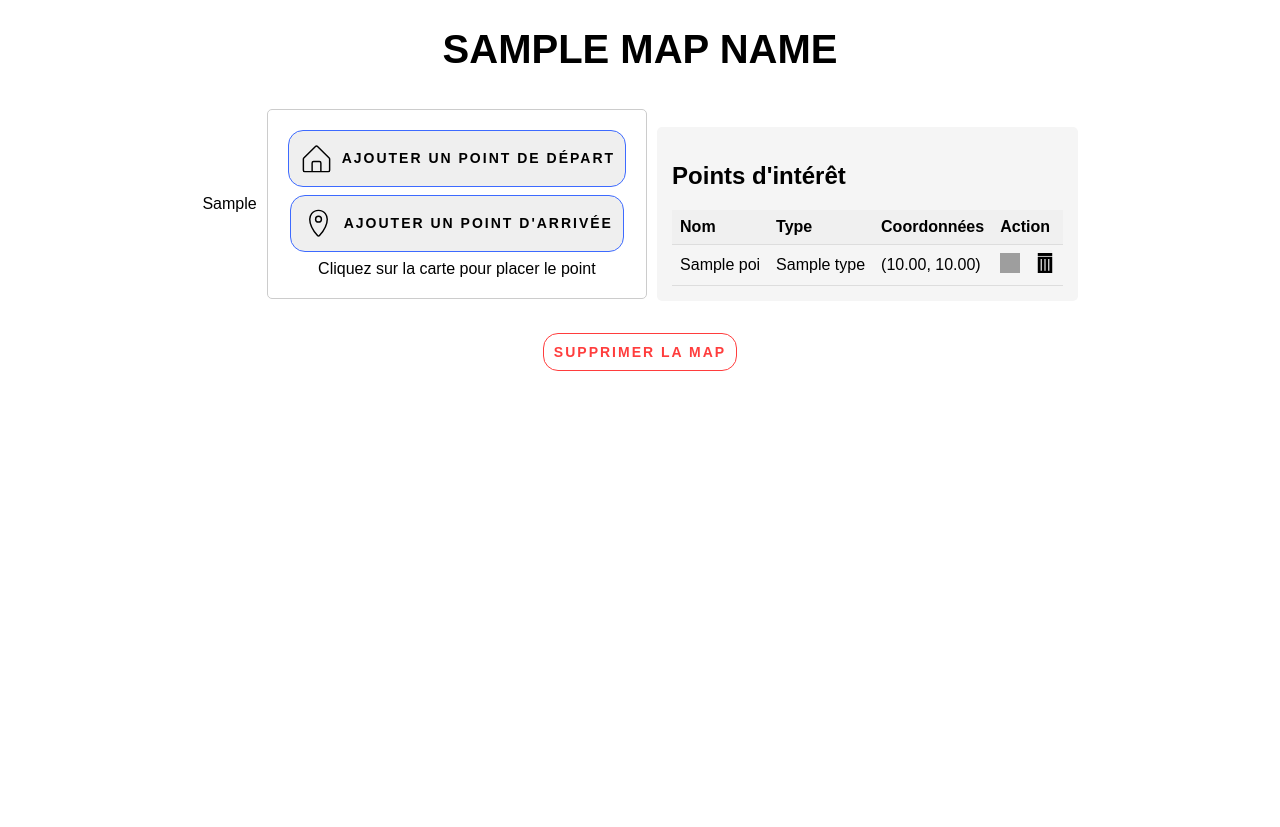
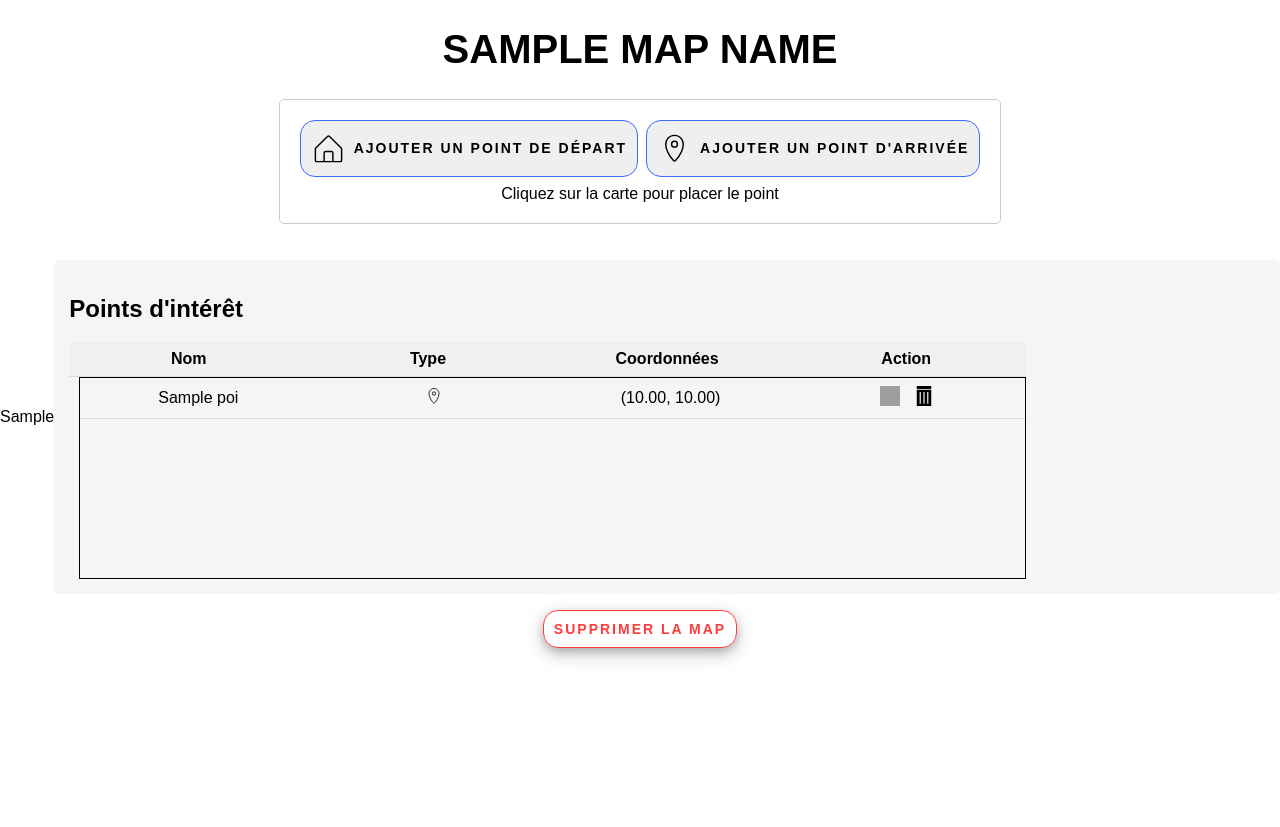
Before and after one commit to Tezay/stoc-kart, a Flask app: template app/templates/viewer.html in a window 1280 px wide. Run offline with Flask 3, Linux system fonts and the light colour scheme; the template is opened without the code that fills it: most values are stand-ins (such as "Sample title", 1, 10 or a date in 2020); some libraries are stand-ins or nearby versions; grey boxes are pictures that could not be loaded.

Commit message:
Enhance viewer interface: improve button layout, add styles, and optimize point of interest display

```diff
--- a/app/static/css/button.css
+++ b/app/static/css/button.css
@@ -26,6 +26,7 @@ button:hover {
     -webkit-transition: all 0.2s ease-in;
     -moz-transition: all 0.2s ease-in;
     transition: all 0.2s ease-in;
+    box-shadow: 0 4px 8px 0 rgba(0, 0, 0, 0.2), 0 6px 20px 0 rgba(0, 0, 0, 0.19);
 }
 
 .effect:hover, .effect-reverse {
--- a/app/static/css/map_list.css
+++ b/app/static/css/map_list.css
@@ -5,7 +5,6 @@
     justify-content: center;
     align-items: center;
     height: 100vh;
-    border: 1px solid black;
 }
 
 ul {
--- a/app/static/css/viewer_style.css
+++ b/app/static/css/viewer_style.css
@@ -3,6 +3,7 @@ main {
     flex-direction: column;
     align-items: center;
     justify-content: center;
+    gap: 1rem;
 }
 
 .map-container {
@@ -10,6 +11,7 @@ main {
     flex-direction: row;
     justify-content: center;
     align-items: center;
+    height: 50%;
 }
 
 .controls {
@@ -17,10 +19,17 @@ main {
     flex-direction: column;
     align-items: center;
     gap: 0.5rem;
-    margin: 10px;
     padding: 20px;
     border: 1px solid #ccc;
     border-radius: 5px;
+}
+
+#controls-buttons {
+    display: flex;
+    justify-content: center;
+    align-items: center;
+    flex-direction: row;
+    gap: 0.5rem;
 }
 
 button {
@@ -47,7 +56,21 @@ img {
     z-index: 1000;
 }
 
+.dialog input {
+    width: 100%;
+    padding: 10px;
+    margin-bottom: 10px;
+    border: 1px solid #ccc;
+    border-radius: 5px;
+}
+
 .dialog-content {
+
+    display: flex;
+    flex-direction: column;
+    justify-content: center;
+    align-items: center;
+
     background-color: white;
     padding: 20px;
     border-radius: 5px;
@@ -57,7 +80,16 @@ img {
     transform: translate(-50%, -50%);
 }
 
+#pointName {
+    text-align: center;
+}
+
 .dialog-buttons {
+    display: flex;
+    flex-direction: row;
+    justify-content: center;
+    align-items: center;
+
     margin-top: 15px;
     text-align: right;
 }
@@ -65,3 +97,44 @@ img {
 .dialog-buttons button {
     margin-left: 10px;
 }
+
+.poi-list {
+    margin-top: 20px;
+    padding: 15px;
+    background-color: #f5f5f5;
+    border-radius: 5px;
+}
+
+.poi-list table {
+    width: 80%;
+    border-collapse: collapse;
+    margin-top: 10px;
+}
+
+.poi-list tbody {
+    margin-left: 10px;
+    display: block;
+    height: 200px; /* Set the desired height */
+    overflow-y: scroll; /* Enables scrolling */
+    border: 1px solid black;
+}
+
+.poi-list thead, .poi-list tbody tr {
+    display: table;
+    width: 100%;
+    table-layout: fixed;
+}
+
+.poi-list th, .poi-list td {
+    padding: 8px;
+    text-align: center;
+    border-bottom: 1px solid #ddd;
+}
+
+.poi-list th {
+    background-color: #f0f0f0;
+}
+
+#delete {
+    margin-bottom: 20px;
+}
--- a/app/templates/viewer.html
+++ b/app/templates/viewer.html
@@ -14,22 +14,25 @@
 <h1>{{map_name.replace('_', ' ').upper()}}</h1>
 
 <main>
+    <div class="controls">
+        <div id="controls-buttons">
+            <button id="add-start-btn"><img src="../static/assets/start-point.svg" alt="Point de départ"/>Ajouter un
+            point de départ
+        </button>
+        <button id="add-point-btn"><img src="../static/assets/end-point.svg" alt="Point d'arrivée"/>Ajouter un point
+            d'arrivée
+        </button>
+        </div>
+
+        <span id="click-instruction">Cliquez sur la carte pour placer le point</span>
+    </div>
+
     <div class="map-container">
         {% if plot_html %}
         <div id="plotContainer">{{ plot_html|safe }}</div>
         {% else %}
         <p>Erreur : Impossible de charger le graphique.</p>
         {% endif %}
-
-        <div class="controls">
-            <button id="add-start-btn"><img src="../static/assets/start-point.svg" alt="Point de départ"/>Ajouter un
-                point de départ
-            </button>
-            <button id="add-point-btn"><img src="../static/assets/end-point.svg" alt="Point d'arrivée"/>Ajouter un point
-                d'arrivée
-            </button>
-            <span id="click-instruction">Cliquez sur la carte pour placer le point</span>
-        </div>
 
         <div class="poi-list">
             <h2>Points d'intérêt</h2>
@@ -47,7 +50,15 @@
                 {% for poi in pois %}
                 <tr>
                     <td>{{ poi.name }}</td>
-                        <td>{{ poi.type }}</td>
+                    <td>
+                        {% if poi.type == 'start' %}
+                        <img src="../static/assets/start-point.svg" alt="Point de départ"
+                             style="width: 20px; height: 20px;">
+                        {% else %}
+                        <img src="../static/assets/end-point.svg" alt="Point d'arrivée"
+                             style="width: 20px; height: 20px;">
+                        {% endif %}
+                    </td>
                     <td>({{ "%.2f"|format(poi.x) }}, {{ "%.2f"|format(poi.y) }})</td>
                     <td>
                         <img src="../static/assets/pen.svg" alt="Renommer"
@@ -69,7 +80,7 @@
         </div>
     </div>
 
-    <form action="{{ url_for('main.delete_map', map_name=map_name) }}" method="post"
+    <form id="delete" action="{{ url_for('main.delete_map', map_name=map_name) }}" method="post"
           onsubmit="return confirm('Êtes-vous sûr de vouloir supprimer cette map ? Cette action est irréversible.')">
         <button type="submit" class="effect-red">Supprimer la map</button>
     </form>
@@ -78,7 +89,7 @@
 <div id="pointNameDialog" class="dialog">
     <div class="dialog-content">
         <h2>Nommer le point</h2>
-        <input type="text" id="pointName" placeholder="Entrez un nom pour ce point">
+        <input type="text" id="pointName" placeholder="Nom du point ...">
         <div class="dialog-buttons">
             <button onclick="confirmPointName()">Valider</button>
             <button onclick="cancelPointName()">Annuler</button>
@@ -117,31 +128,6 @@
     </div>
 </div>
 
-<style>
-    .poi-list {
-        margin-top: 20px;
-        padding: 15px;
-        background-color: #f5f5f5;
-        border-radius: 5px;
-    }
-
-    .poi-list table {
-        width: 100%;
-        border-collapse: collapse;
-        margin-top: 10px;
-    }
-
-    .poi-list th, .poi-list td {
-        padding: 8px;
-        text-align: left;
-        border-bottom: 1px solid #ddd;
-    }
-
-    .poi-list th {
-        background-color: #f0f0f0;
-    }
-</style>
-
 <script>
     // Définir le nom de la map pour le script JavaScript
     const mapName = "{{ map_name }}";
```
Lines whose indentation alone changed are shown as unchanged.
